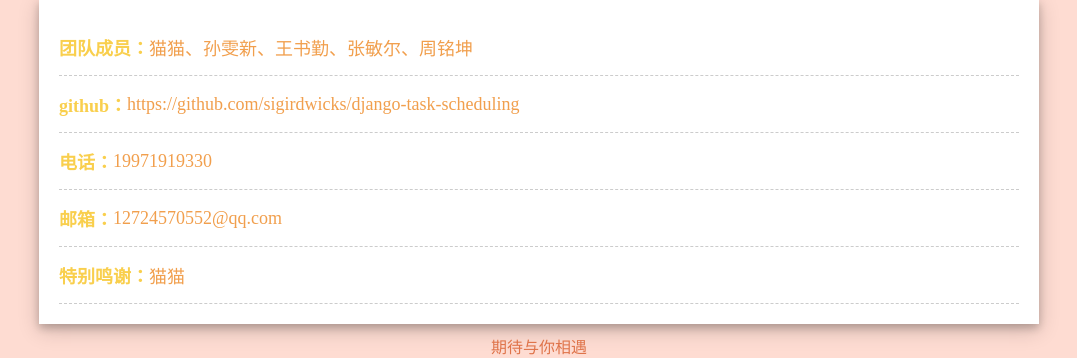
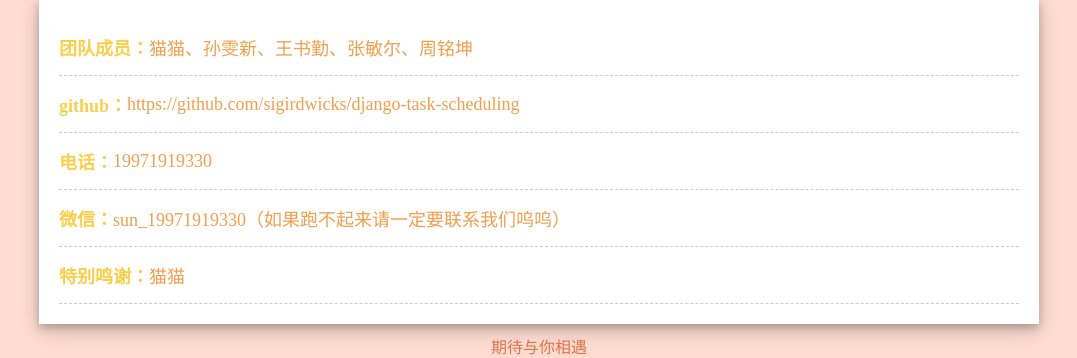
Before and after one commit to Carbon231/ddling, a Django app: page /contact/ in a window 1280 px wide. Shown: the part 454-812 px from the top of the page, without its empty margins (101-1178 px from the left). Run offline with Django 3.2, Linux system fonts and the light colour scheme.

Commit message:
v10_update_contact

```diff
--- a/content/template/contact.html
+++ b/content/template/contact.html
@@ -70,8 +70,8 @@
 							<p>19971919330</p>
 						</li>
 						<li>
-							<span>邮箱：</span>
-							<p>12724570552@qq.com</p>
+							<span>微信：</span>
+							<p>sun_19971919330（如果跑不起来请一定要联系我们呜呜）</p>
 						</li>
 						<li>
 							<span>特别鸣谢：</span>
```
Also changed, not shown: db.sqlite3.
